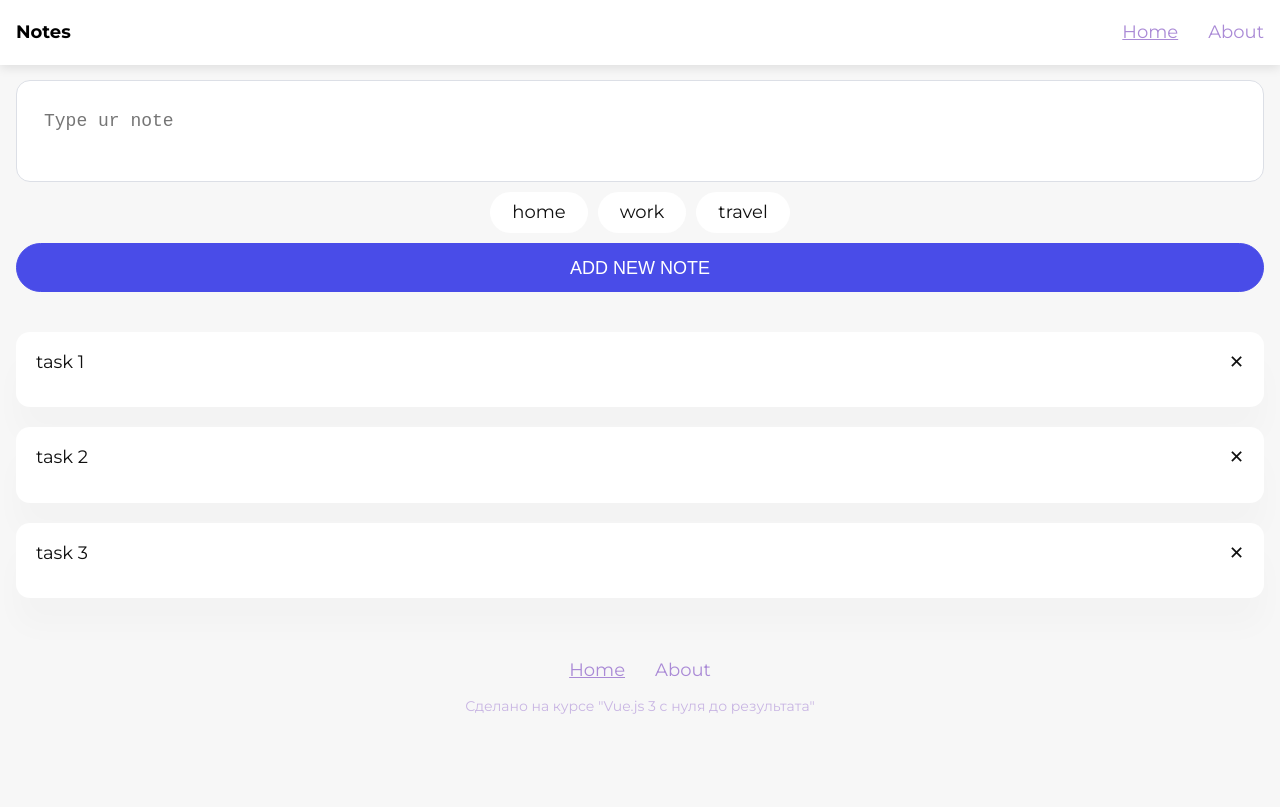
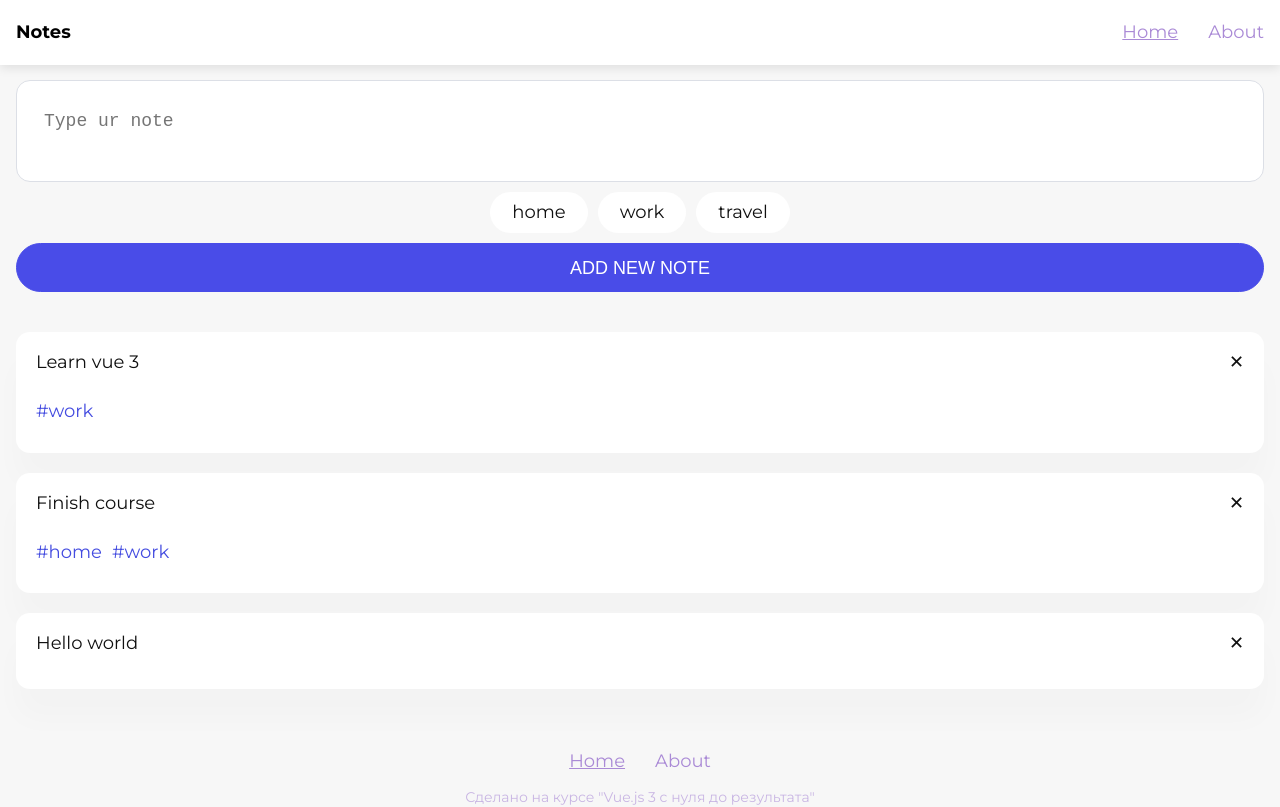
Before and after one commit to OksanaKulakova/tocode-notes, a Vue app: page /#/ in a window 1280 px wide. Built offline with nearby package versions, Linux system fonts and the light colour scheme.

Commit message:
added tagsList to NoteList + changed notes array str to obj

```diff
--- a/src/components/Notes/List.vue
+++ b/src/components/Notes/List.vue
@@ -2,19 +2,24 @@
   <div class="notes-list">
     <div class="note-item" v-for="(note, i) in items" :key="i">
       <div class="note-header">
-        <p>{{ note }}</p>
+        <p>{{ note.title }}</p>
         <p style="cursor: pointer;" @click="$emit('onRemove', i)">&#10005;</p>
       </div>
-      <!--
-        <div class="note-footer">
-        </div>
-      -->
+      <div class="note-footer">
+        <TagsList
+          v-if="note.tags && note.tags.length > 0"
+          :items="note.tags"
+          isPreview
+        />
+      </div>
     </div>
   </div>
 </template>
 
 <script>
+import TagsList from '@/components/TagsList.vue'
 export default {
+  components: { TagsList },
   props: {
     items: {
       type: Array,
--- a/src/components/TagsList.vue
+++ b/src/components/TagsList.vue
@@ -5,6 +5,7 @@
       v-for="tag in items"
       :key="tag"
       @click="$emit('onTagClick', tag)"
+      :class="{ isPreview: isPreview }"
     >
       <span>{{ tag }}</span>
     </div>
@@ -17,6 +18,10 @@ export default {
     items: {
       type: Array,
       required: true
+    },
+    isPreview: {
+      type: Boolean,
+      default: false
     }
   }
 }
@@ -38,5 +43,13 @@ export default {
   &:last-child {
     margin-right: 0;
   }
+  &.isPreview {
+    padding: 0;
+    cursor: default;
+    color: #444ce0;
+    &:before {
+      content: '#';
+    }
+  }
 }
 </style>
--- a/src/pages/home.vue
+++ b/src/pages/home.vue
@@ -12,7 +12,20 @@ export default {
   components: { Form, List },
   data() {
     return {
-      notes: ['task 1', 'task 2', 'task 3']
+      notes: [
+        {
+          title: 'Learn vue 3',
+          tags: ['work']
+        },
+        {
+          title: 'Finish course',
+          tags: ['home', 'work']
+        },
+        {
+          title: 'Hello world',
+          tags: []
+        }
+      ]
     }
   },
   methods: {
```
